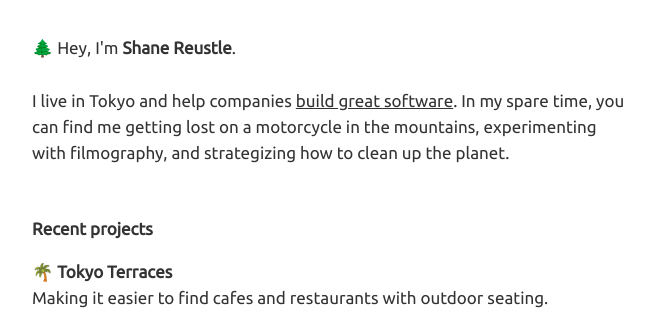
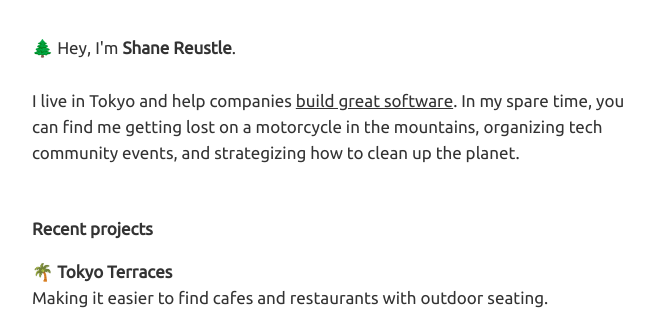
Before and after one commit to reustle/reustle, a Jekyll site: the page index.html, which Jekyll copies as it is, in a window 1280 px wide. Shown: the top 310 px of the page, without its empty margins (308-971 px from the left). Built offline with Jekyll 4.4.1, drawn with Linux system fonts in a browser that asks for light colours.

Commit message:
Update index.html

```diff
--- a/index.html
+++ b/index.html
@@ -50,7 +50,7 @@
         <header>
             <p>🌲 Hey, I'm <strong>Shane Reustle</strong>.</p>
             <p>
-                I live in Tokyo and help companies <a href="https://reustle.co" target="_blank"><u>build great software</u></a>. In my spare time, you can find me getting lost on a motorcycle in the mountains, experimenting with filmography, and strategizing how to clean up the planet.
+                I live in Tokyo and help companies <a href="https://reustle.co" target="_blank"><u>build great software</u></a>. In my spare time, you can find me getting lost on a motorcycle in the mountains, organizing tech community events, and strategizing how to clean up the planet.
             </p>
         </header>
 
```
